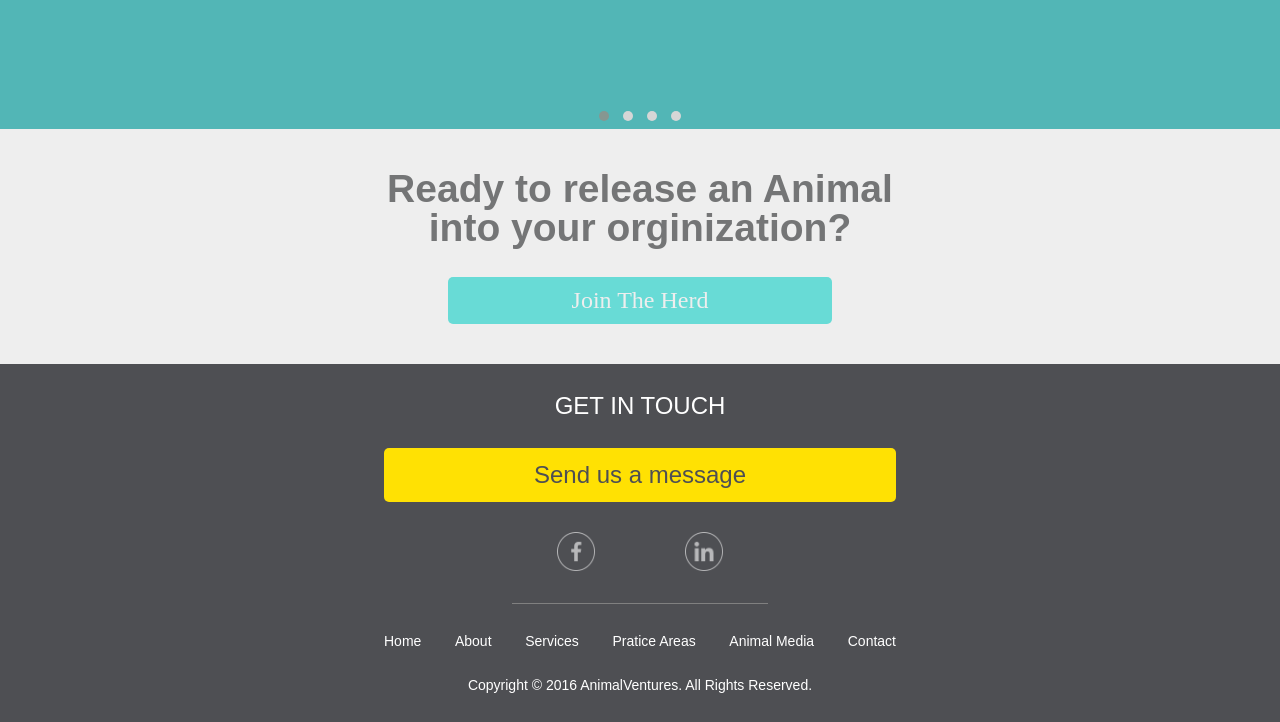
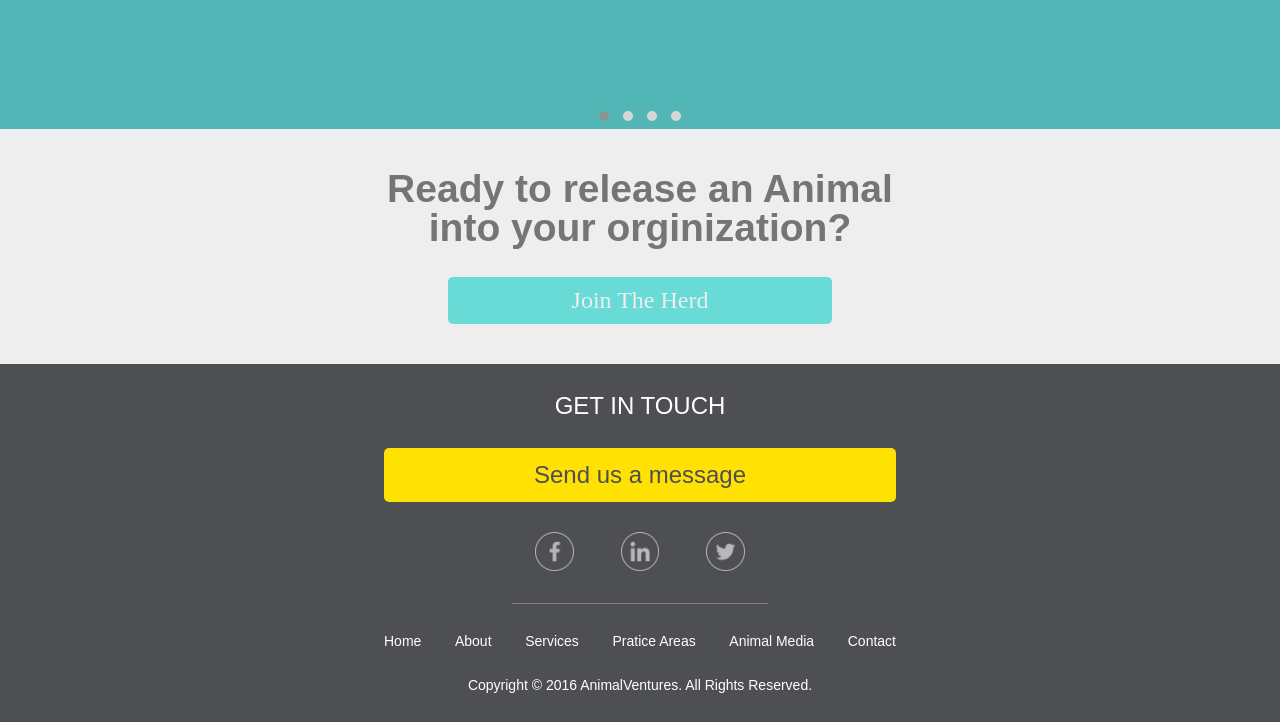
Before and after one commit to patSSFC/Animal-Ventures, a website: page client/index.html in a window 1280 px wide. Shown: the part 2060-2782 px from the top of the page. Drawn offline with nearby package versions, Linux system fonts and the light colour scheme; a web font is replaced by a local one.

Commit message:
add twitter icon in footer

```diff
--- a/client/index.html
+++ b/client/index.html
@@ -171,6 +171,7 @@
                     <ul id="social-list">
                         <li><img src="assets/social-icons/facebook.png" alt="" /></li>
                         <li><img src="assets/social-icons/linkedin.png" alt="" /></li>
+                        <li><img src="assets/social-icons/Twitter icon.png" alt="" /></li>
                     </ul>
                     <ul id="site-map">
                         <li>Home</li>
```
Also changed, not shown: client/assets/social-icons/Twitter icon.png (added).
